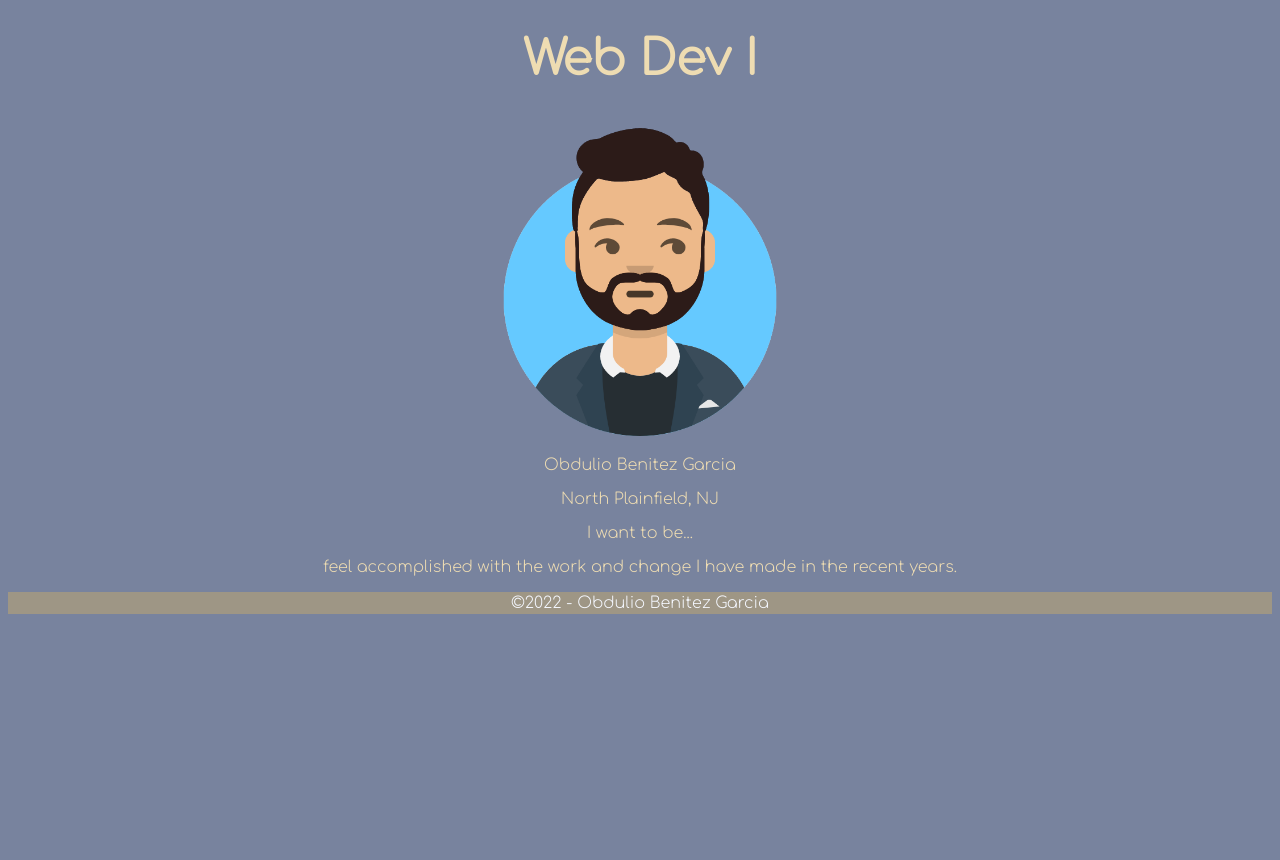
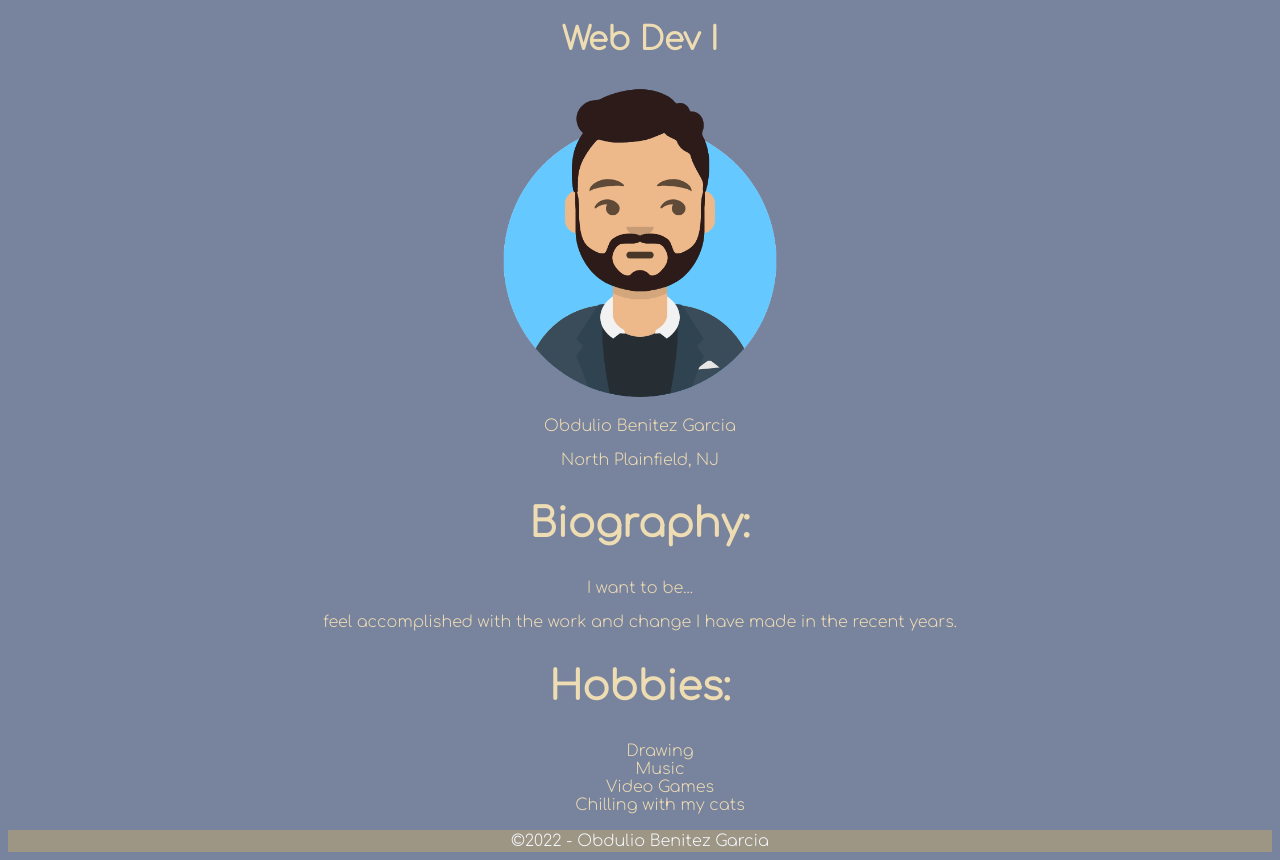
Before and after one commit to RVCC-IDMX/about-me-OBenitezG, a plain HTML site: page index.html in a window 1280 px wide. Shown: the part 107-967 px from the top of the page. Before the commit the page ends 800 px from the top, so only its background shows below. Drawn offline with Linux system fonts and the light colour scheme.

Commit message:
adding hobbies list

```diff
--- a/css/style.css
+++ b/css/style.css
@@ -7,7 +7,11 @@ body {
 
 h1, h2, h3, h4, h5, h6 {
     font-family:Comfortaa;
-    font-size: 300%;
+    text-align:center;
+}
+
+h2 {
+    font-size:30pt;
 }
 
 header {
@@ -32,3 +36,18 @@ footer {
     border: 2px solid #9E9685;
     background-color: #9E9685;
 }
+
+#hobbies {
+    text-align:center;
+}
+
+ul li {
+    display: inline-block;
+    text-align: left;
+    margin: 0 auto;
+    transition: transform 0.2s;
+}
+
+ul li:hover {
+    transform: scale(1.5);
+}
--- a/index.html
+++ b/index.html
@@ -54,6 +54,8 @@
 
             <!-- bio section!: personal info (not too personal) -->
 
+            <h2>Biography:</h2>
+
             <div>
 
                 <p>I want to be...</p>
@@ -63,6 +65,23 @@
 
 
             </div>
+
+
+        </section>
+
+        <section id="hobbies">
+
+            <h2>Hobbies:</h2>
+
+            <ul>
+
+                <li>Drawing</li><br>
+                <li>Music</li><br>
+                <li>Video Games</li><br>
+                <li>Chilling with my cats</li><br>
+
+            </ul>
+
 
 
         </section>
```
